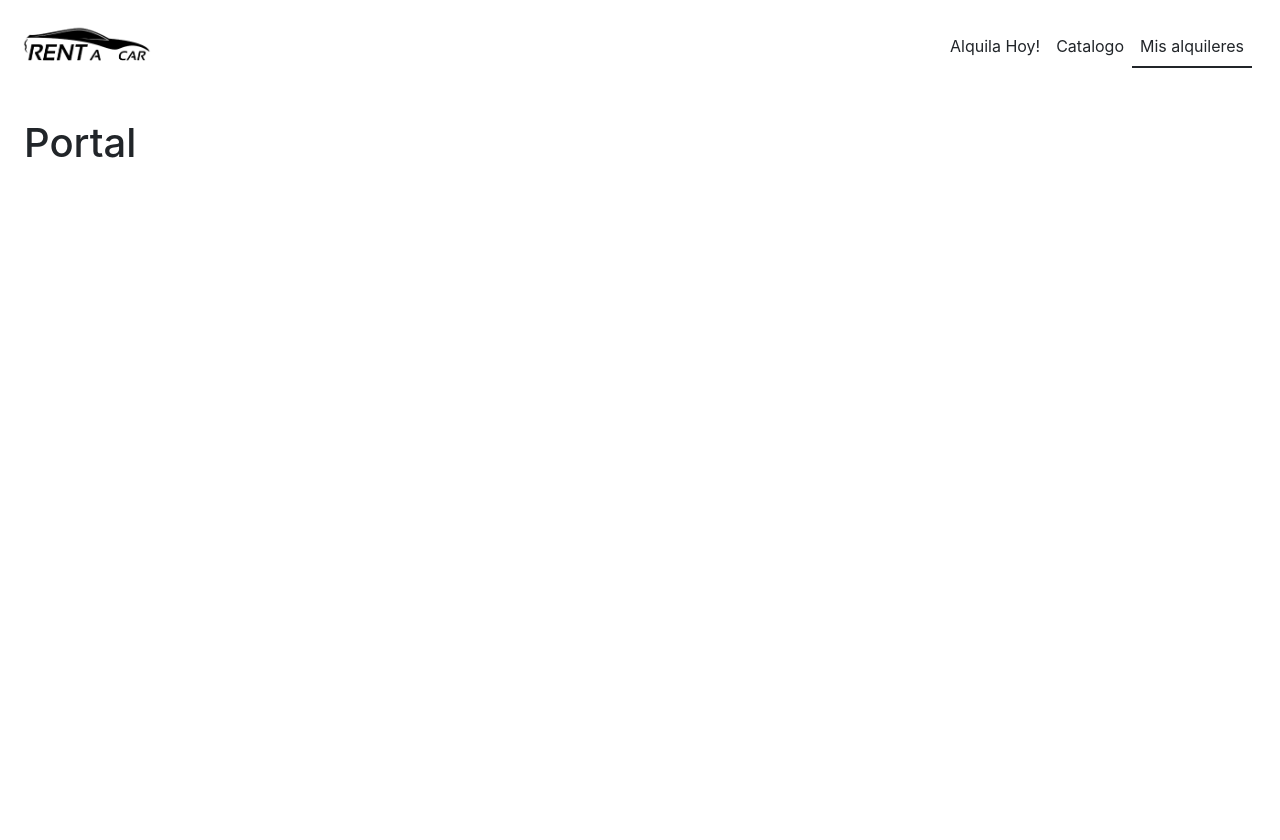
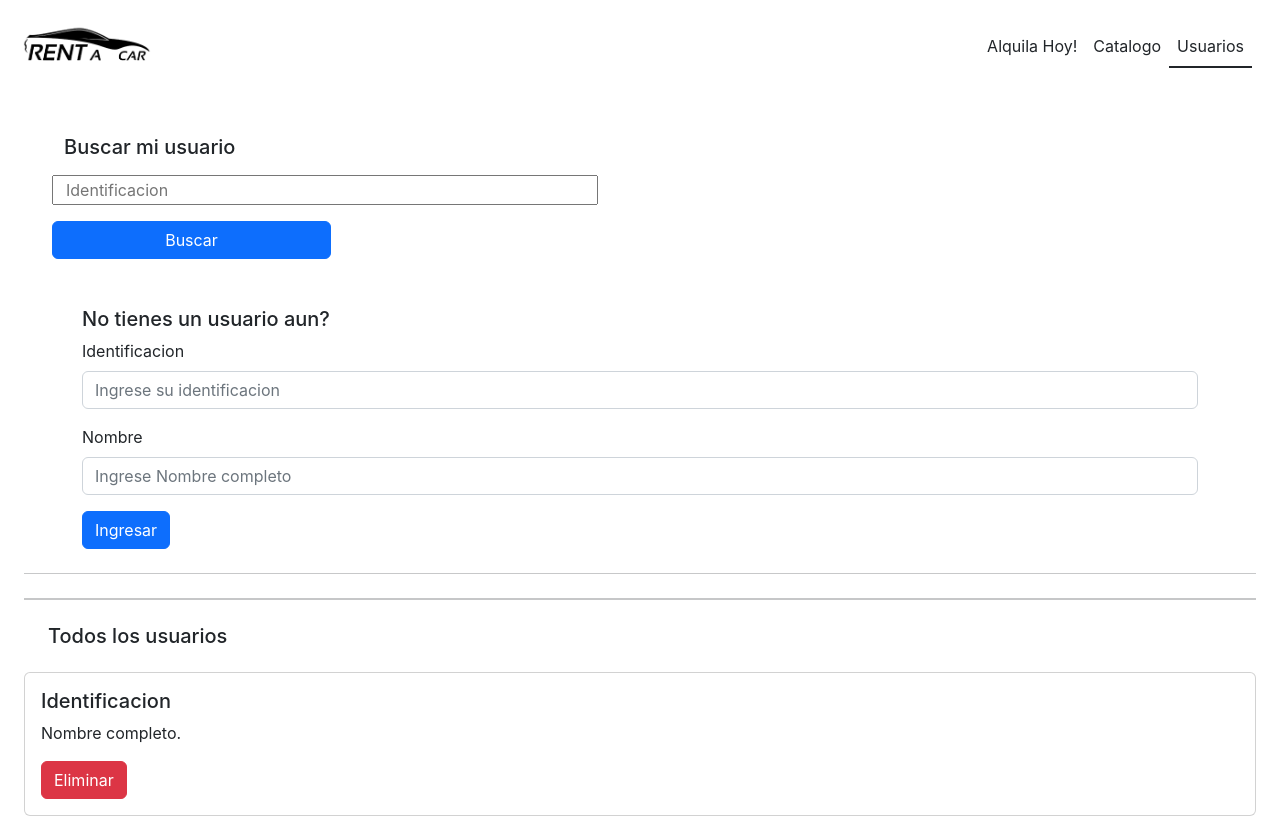
Before and after one commit to JVar00/Alquiler-Vehiculos-React-FrontEnd-, a React (Vite) app in the folder alquilerVehiculos/: page /perfil in a window 1280 px wide. Before the commit the page ends 800 px from the top, so only its background shows below. Built offline with nearby package versions, Linux system fonts and the light colour scheme; the HTML template or start-up script is replaced by a standard one.

Commit message:
addClient and Portal UI init

```diff
--- a/alquilerVehiculos/src/components/allClients.jsx
+++ b/alquilerVehiculos/src/components/allClients.jsx
@@ -1,10 +1,20 @@
 //devuelve una tabla
 //debe permitir eliminar
 //el editar se hace en el portal
+import Button from "react-bootstrap/Button";
+import Card from "react-bootstrap/Card";
+
 const AllClients = () => {
   return (
     <div>
-      <h1> AllClients</h1>
+      <Card>
+        {/* <Card.Header>Featured</Card.Header> */}
+        <Card.Body>
+          <Card.Title>Identificacion</Card.Title>
+          <Card.Text>Nombre completo.</Card.Text>
+          <Button variant="danger">Eliminar</Button>
+        </Card.Body>
+      </Card>
     </div>
   );
 };
--- a/alquilerVehiculos/src/components/mainUI/portal.jsx
+++ b/alquilerVehiculos/src/components/mainUI/portal.jsx
@@ -1,7 +1,71 @@
+import { useContext, useState } from "react";
+import { Container } from "react-bootstrap";
+import Button from "react-bootstrap/Button";
+import { ClientContext } from "../../providers/clientProvider";
+import AllClients from "../allClients";
+import AddClient from "../user/addClient";
+import ModifyClient from "../user/modifyClient";
+
 const Portal = () => {
+  const { client, getOne } = useContext(ClientContext);
+  const [logged, setLogged] = useState(false);
+  const [id, setID] = useState("");
+  const [err, setErr] = useState(false);
+
+  const search = async () => {
+    setLogged(false);
+    try {
+      await getOne(id);
+      setLogged(true);
+    } catch {
+      setErr(true);
+      setLogged(false);
+    }
+  };
+
   return (
     <div>
-      <h1>Portal</h1>
+      <Container className="d-flex row justify-content-start m-3">
+        <div className="row">
+          <h5>Buscar mi usuario</h5>
+          <input
+            type="text"
+            placeholder="Identificacion"
+            className="mt-2 w-50"
+            value={id}
+            onChange={(e) => setID(e.target.value)}
+          />
+        </div>
+
+        <Button className="w-25 mt-3" onClick={search}>
+          Buscar
+        </Button>
+
+        <p className={err ? "mt-3 text-danger" : "d-none"}>
+          No se encontro el usuario ingresado
+        </p>
+      </Container>
+
+      <Container>
+        {logged ? (
+          <>
+            <h5>Bienvenido de vuelta {client.name} </h5>
+            <ModifyClient />
+          </>
+        ) : (
+          <div className="mt-5">
+            <h5>No tienes un usuario aun?</h5>
+            <AddClient />
+          </div>
+        )}
+      </Container>
+
+      <hr className="my-4" />
+      <hr className="border-bottom border-dark" />
+
+      <h5 className="m-4"> Todos los usuarios </h5>
+
+      <AllClients />
     </div>
   );
 };
--- a/alquilerVehiculos/src/components/user/addClient.jsx
+++ b/alquilerVehiculos/src/components/user/addClient.jsx
@@ -1,20 +1,54 @@
+import { useContext, useState } from "react";
+import { Button, Form } from "react-bootstrap";
+import { ClientContext } from "../../providers/clientProvider";
+
 const AddClient = () => {
+  const { storeData } = useContext(ClientContext);
+  const [nice, setNice] = useState(false);
+  const [id, setID] = useState("");
+  const [nombre, setNombre] = useState("");
+
+  const create = (e) => {
+    e.preventDefault();
+    try {
+      storeData({ id, nombre });
+      setNice(true);
+    } catch {
+      setNice(false);
+    }
+  };
+
   return (
-    <Form>
+    <>
+      <Form onSubmit={create}>
         <Form.Group className="mb-3" controlId="myForm">
           <Form.Label>Identificacion</Form.Label>
-        <Form.Control type="text" placeholder="Ingrese su identificacion" />
+          <Form.Control
+            onChange={(e) => setID(e.target.value)}
+            value={id}
+            type="text"
+            placeholder="Ingrese su identificacion"
+          />
         </Form.Group>
 
         <Form.Group className="mb-3" controlId="formBasicPassword">
           <Form.Label>Nombre</Form.Label>
-        <Form.Control type="text" placeholder="Ingrese Nombre completo" />
+          <Form.Control
+            onChange={(e) => setNombre(e.target.value)}
+            value={nombre}
+            type="text"
+            placeholder="Ingrese Nombre completo"
+          />
         </Form.Group>
 
         <Button variant="primary" type="submit">
           Ingresar
         </Button>
       </Form>
+      <p className={nice ? "" : "d-none"}>
+        No se encontro el usuario ingresado
+      </p>
+    </>
   );
 };
 export default AddClient;
--- a/alquilerVehiculos/src/components/user/modifyClient.jsx
+++ b/alquilerVehiculos/src/components/user/modifyClient.jsx
@@ -1,8 +1,32 @@
+import { useContext, useState } from "react";
+import { ClientContext } from "../../providers/clientProvider";
+
 const ManageUser = () => {
+  const { updateData } = useContext(ClientContext);
+
+  const update = (e) => {
+    e.preventDefault();
+    console.log("editando");
+  };
+
   return (
-    <div>
-      <h1>ManageUser</h1>
-    </div>
+    <>
+      <Form onSubmit={update}>
+        <Form.Group className="mb-3" controlId="myForm">
+          <Form.Label>Identificacion</Form.Label>
+          <Form.Control type="text" placeholder="Ingrese su identificacion" />
+        </Form.Group>
+
+        <Form.Group className="mb-3" controlId="formBasicPassword">
+          <Form.Label>Nombre</Form.Label>
+          <Form.Control type="text" placeholder="Ingrese Nombre completo" />
+        </Form.Group>
+
+        <Button variant="primary" type="submit">
+          Ingresar
+        </Button>
+      </Form>
+    </>
   );
 };
 export default ManageUser;
--- a/alquilerVehiculos/src/layouts/nav.jsx
+++ b/alquilerVehiculos/src/layouts/nav.jsx
@@ -19,7 +19,7 @@ const NavBarMain = () => {
             <Nav className="me-auto px-3 justify-content-end w-100">
               <NavButton redirectTo="/alquiler" inputName="Alquila Hoy!" />
               <NavButton redirectTo="/catalogo" inputName="Catalogo" />
-              <NavButton redirectTo="/perfil" inputName="Mis alquileres" />
+              <NavButton redirectTo="/perfil" inputName="Usuarios" />
             </Nav>
           </Navbar.Collapse>
         </Container>
--- a/alquilerVehiculos/src/providers/clientProvider.jsx
+++ b/alquilerVehiculos/src/providers/clientProvider.jsx
@@ -5,7 +5,7 @@ export const ClientContext = createContext();
 
 export const ClientProvider = ({ children }) => {
   const [clients, setClients] = useState([]);
-  const [clientID, setClientID] = useState(null);
+  const [client, setClient] = useState(null);
 
   const getAll = async () => {
     const response = await ClientServiceData.getAll();
@@ -14,7 +14,7 @@ export const ClientProvider = ({ children }) => {
 
   const getOne = async (id) => {
     const response = await ClientServiceData.get(id);
-    setClientID(response.data);
+    setClient(response.data);
     return response;
   };
 
@@ -35,7 +35,7 @@ export const ClientProvider = ({ children }) => {
     <ClientContext.Provider
       value={{
         clients,
-        clientID,
+        client,
         storeData,
         updateData,
         deleteData,
```
Also changed, not shown: alquilerVehiculos/src/App.jsx (+10 -2 lines). Lines whose indentation alone changed are shown as unchanged.
